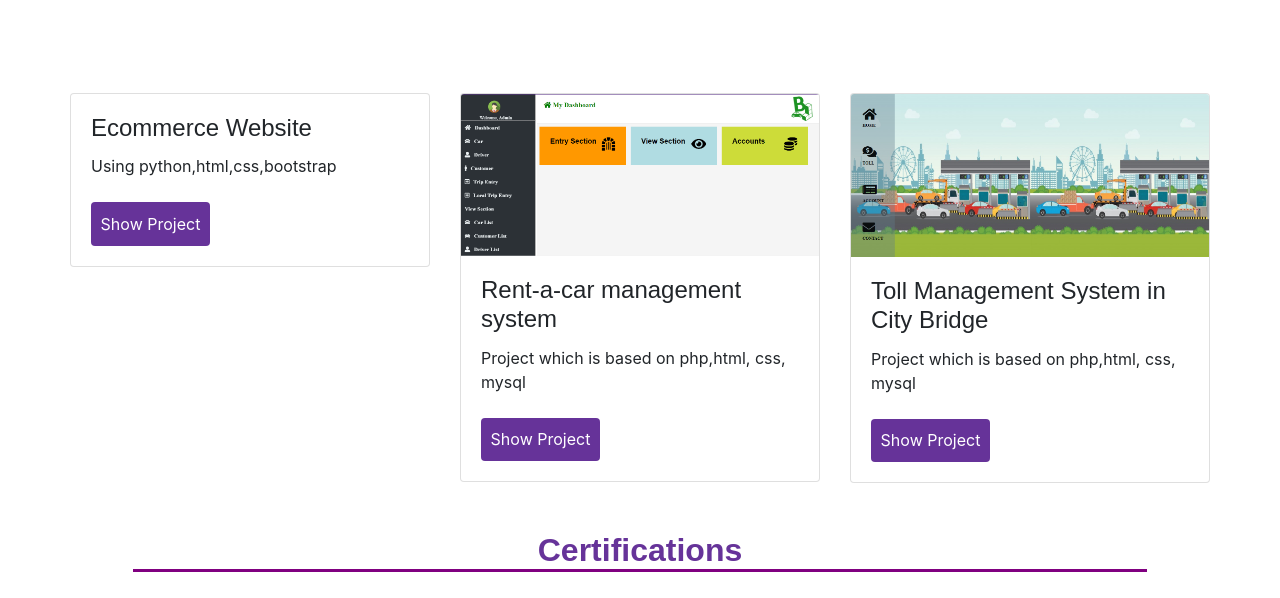
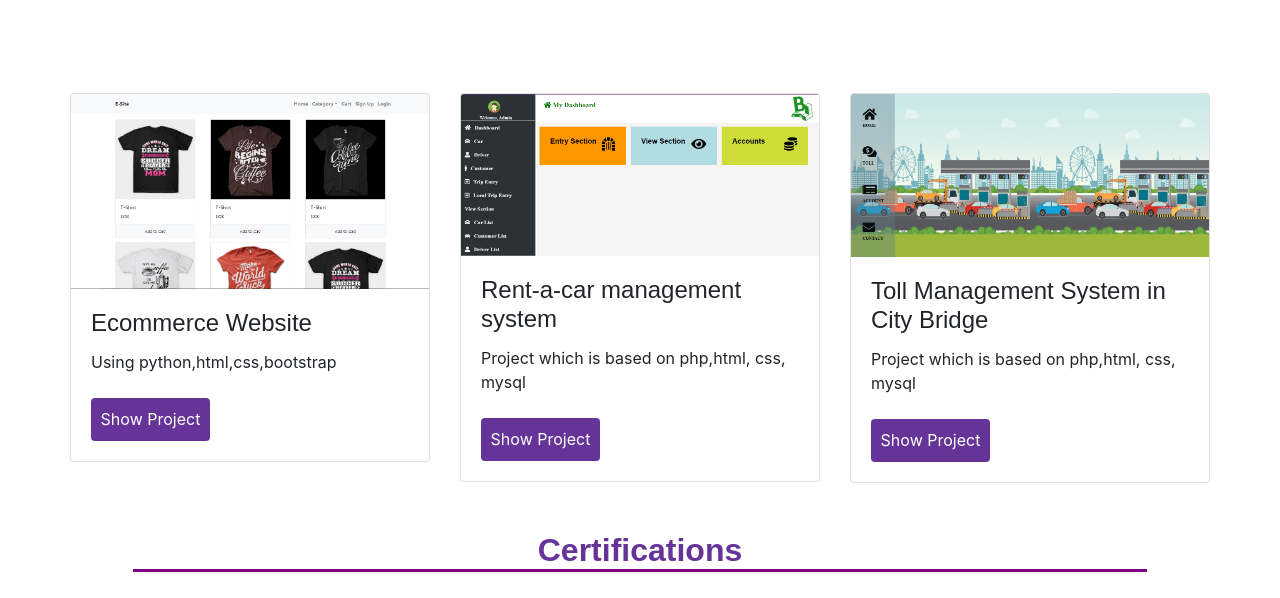
Before and after one commit to Jaima-Jarnaz/Portfolio_Jaima_Jarnaz, a plain HTML site: page index.html in a window 1280 px wide. Shown: the part 1476-2074 px from the top of the page. Drawn offline with nearby package versions, Linux system fonts and the light colour scheme.

Commit message:
index image fixed in ecomerce

```diff
--- a/index.html
+++ b/index.html
@@ -141,7 +141,7 @@
 
         <div class="col-md-4 ">
            <div class="card text-left">
-         <img class="card-img-top" src="'img/e.png'" alt="">
+         <img class="card-img-top" src="img/e.png" alt="">
          <div class="card-body">
            <h4 class="card-title">Ecommerce Website</h4>
            <p class="card-text">Using python,html,css,bootstrap</p>
```
